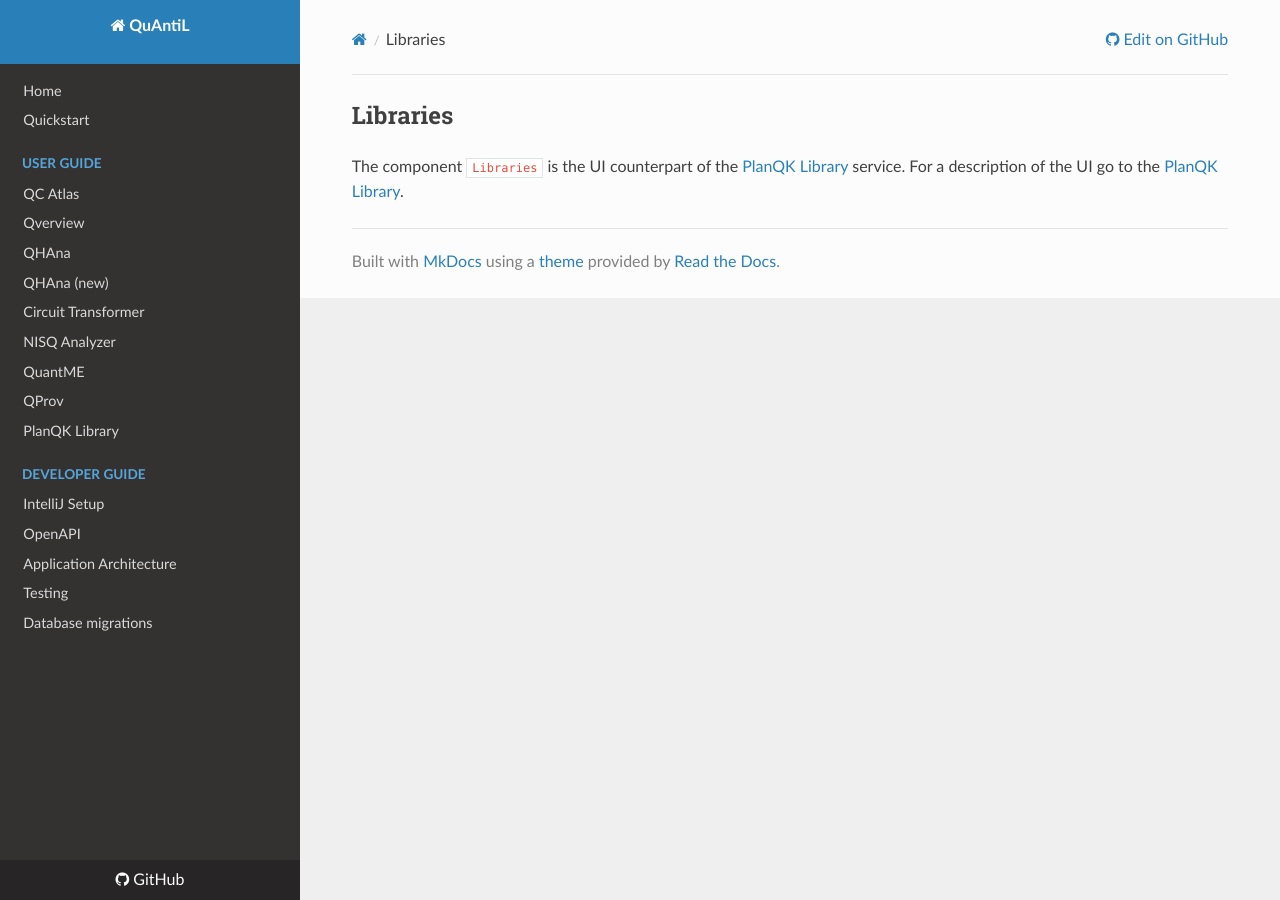
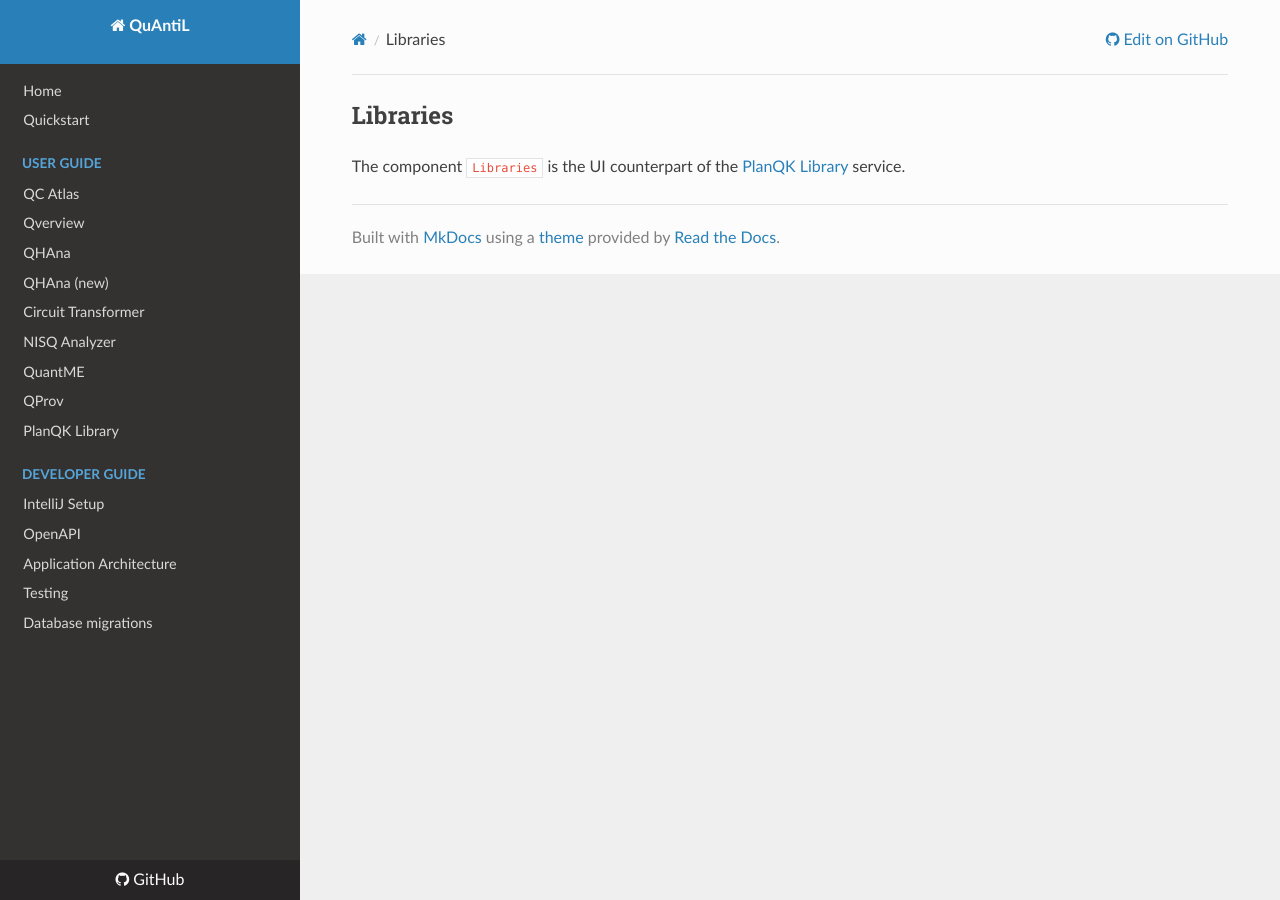
Before and after one commit to UST-QuAntiL/quantil-docs, an MkDocs documentation site: the page built from docs/user-guide/qc-atlas/libraries.md, in a window 1280 px wide. Built offline with MkDocs 1.6.1, drawn with Linux system fonts in a browser that asks for light colours; nearby versions of some CDN libraries.

Commit message:
avoiding double referencing

```diff
--- a/docs/user-guide/qc-atlas/libraries.md
+++ b/docs/user-guide/qc-atlas/libraries.md
@@ -1,4 +1,3 @@
 ## Libraries
 
 The component `Libraries` is the UI counterpart of the [PlanQK Library](../planqk-library.md) service.
-For a description of the UI go to the [PlanQK Library](../planqk-library.md).
```
